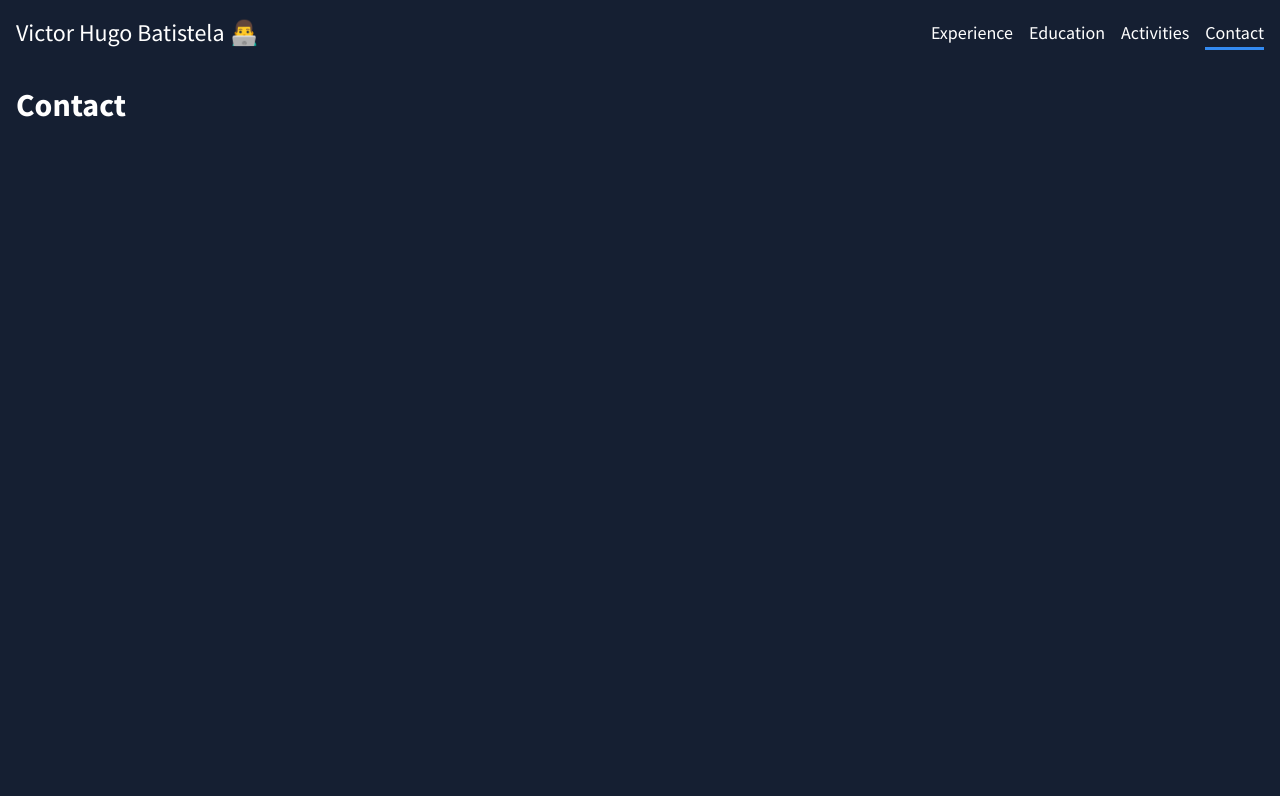
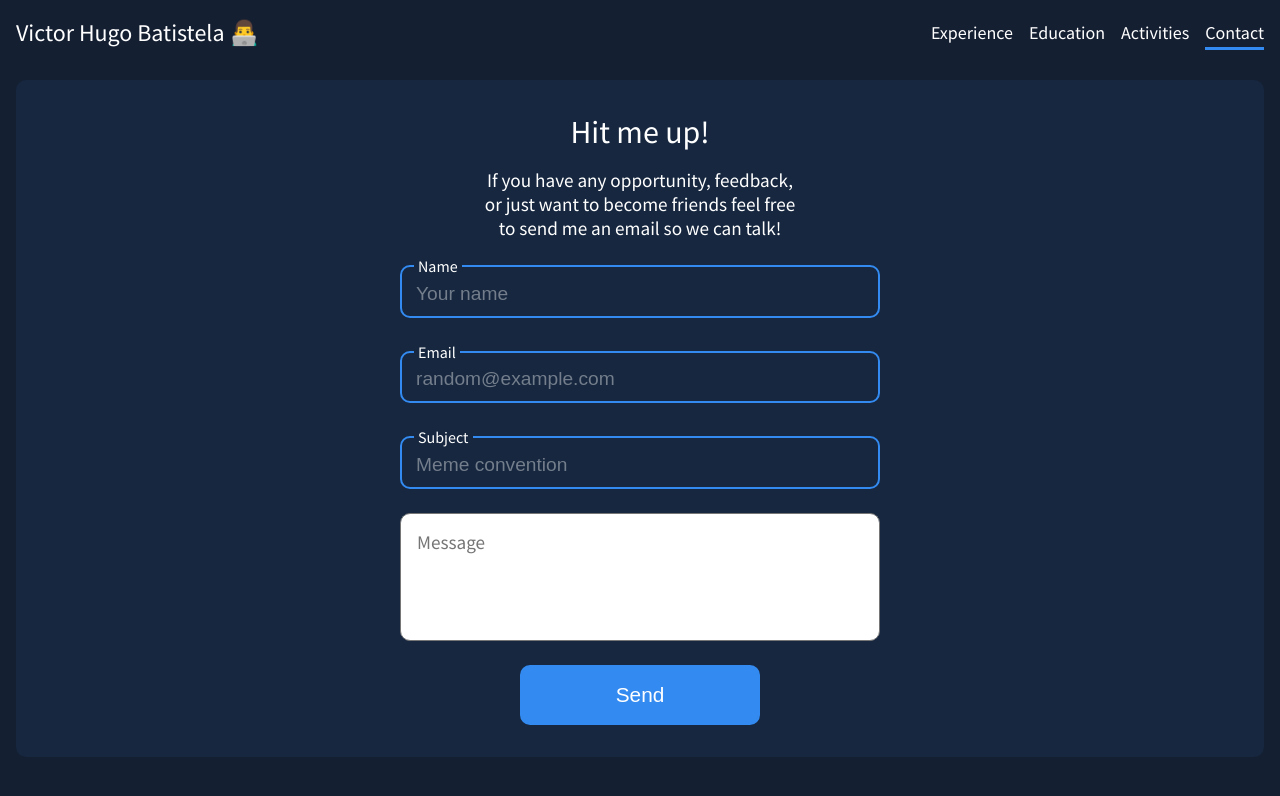
Before and after one commit to bavichugo/bavichugo-website, a React (Create React App) app: page /contact in a window 1280 px wide. Shown: the top 796 px of the page. Built offline with nearby package versions, Linux system fonts and the light colour scheme.

Commit message:
Add contact page component

```diff
--- /dev/null
+++ b/src/components/contact/Contact.js
@@ -0,0 +1,41 @@
+import { useState } from "react";
+import "./Contact.scss";
+
+const Contact = () => {
+  const [isValidForm, setIsValidForm] = useState(false);
+
+  const onSubmitHandler = (event) => {
+    event.preventDefault();
+    console.log(event);
+
+    // TODO: add form submission logic
+  };
+
+  return (
+    <div className="contact__container">
+      <h1>Hit me up!</h1>
+      <p>
+        If you have any opportunity, feedback, or just want to become friends
+        feel free to send me an email so we can talk!
+      </p>
+      <form className="contact__form" onSubmit={onSubmitHandler}>
+        <fieldset>
+          <legend>Name</legend>
+          <input id="name" type="text" placeholder="Your name"/>
+        </fieldset>
+        <fieldset>
+          <legend>Email</legend>
+          <input id="email" type="email" placeholder="random@example.com"/>
+        </fieldset>
+        <fieldset>
+          <legend>Subject</legend>
+          <input id="subject" type="text" placeholder="Meme convention"/>
+        </fieldset>
+        <textarea id="message" placeholder="Message"/>
+        <button type="submit">Send</button>
+      </form>
+    </div>
+  );
+};
+
+export default Contact;
--- /dev/null
+++ b/src/components/contact/Contact.scss
@@ -0,0 +1,89 @@
+@import '../../constants.scss';
+
+.contact__container {
+  display: flex;
+  flex-direction: column;
+  align-items: center;
+  background-color: $blue-item;
+  border-radius: $border-radius;
+  padding: 2rem;
+  text-align: center;
+  font-weight: 400;
+  row-gap: 1rem;
+
+  h1, p {
+    margin: 0;
+    font-weight: inherit;
+    max-width: 20rem;
+  }
+
+  p {
+    font-size: 1.2rem;
+  }
+}
+
+.contact__form {
+  display: flex;
+  flex-direction: column;
+  align-items: center;
+  width: 100%;
+  max-width: 30rem;
+  row-gap: 1.5rem;
+
+  fieldset {
+    text-align: start;
+    border: 2px solid $blue-light;
+    border-radius: $border-radius;
+    width: 100%;
+
+    legend {
+      padding: 0 4px;
+    }
+
+    input {
+      font-size: 1.2rem;
+      color: $white;
+      width: 100%;
+      background-color: transparent;
+      border: none;
+
+      &:focus {
+        outline: none;
+      }
+
+      &::placeholder {
+        color: rgba(255, 255, 255, 0.4);
+      }
+    }
+  }
+
+  textarea {
+    font-family: inherit;
+    font-size: 1.2rem;
+    padding: 1rem;
+    width: 100%;
+    height: 8rem;
+    resize: none;
+    border-radius: $border-radius;
+  }
+
+  button {
+    background-color: $blue-light;
+    color: $white;
+    font-size: 1.3rem;
+    padding: 1rem 0;
+    border: 2px solid $blue-light;
+    border-radius: $border-radius;
+    width: 100%;
+    max-width: 15rem;
+
+    &:hover {
+      background-color: transparent;
+      cursor: pointer;
+    }
+
+    &:active {
+      background-color: $blue-light;
+    }
+  }
+}
--- a/src/pages/Contact.js
+++ b/src/pages/Contact.js
@@ -1,5 +1,7 @@
+import ContactComponent from "../components/contact/Contact";
+
 const Contact = () => {
-    return <h1>Contact</h1>
+    return <ContactComponent />
 }
 
 export default Contact;
--- a/src/pages/Education.js
+++ b/src/pages/Education.js
@@ -1,7 +1,5 @@
 import EducationItem from "../components/education/EducationItem";
 import { educationData } from "../data";
-
-
 
 const Education = () => {
   return (
```
